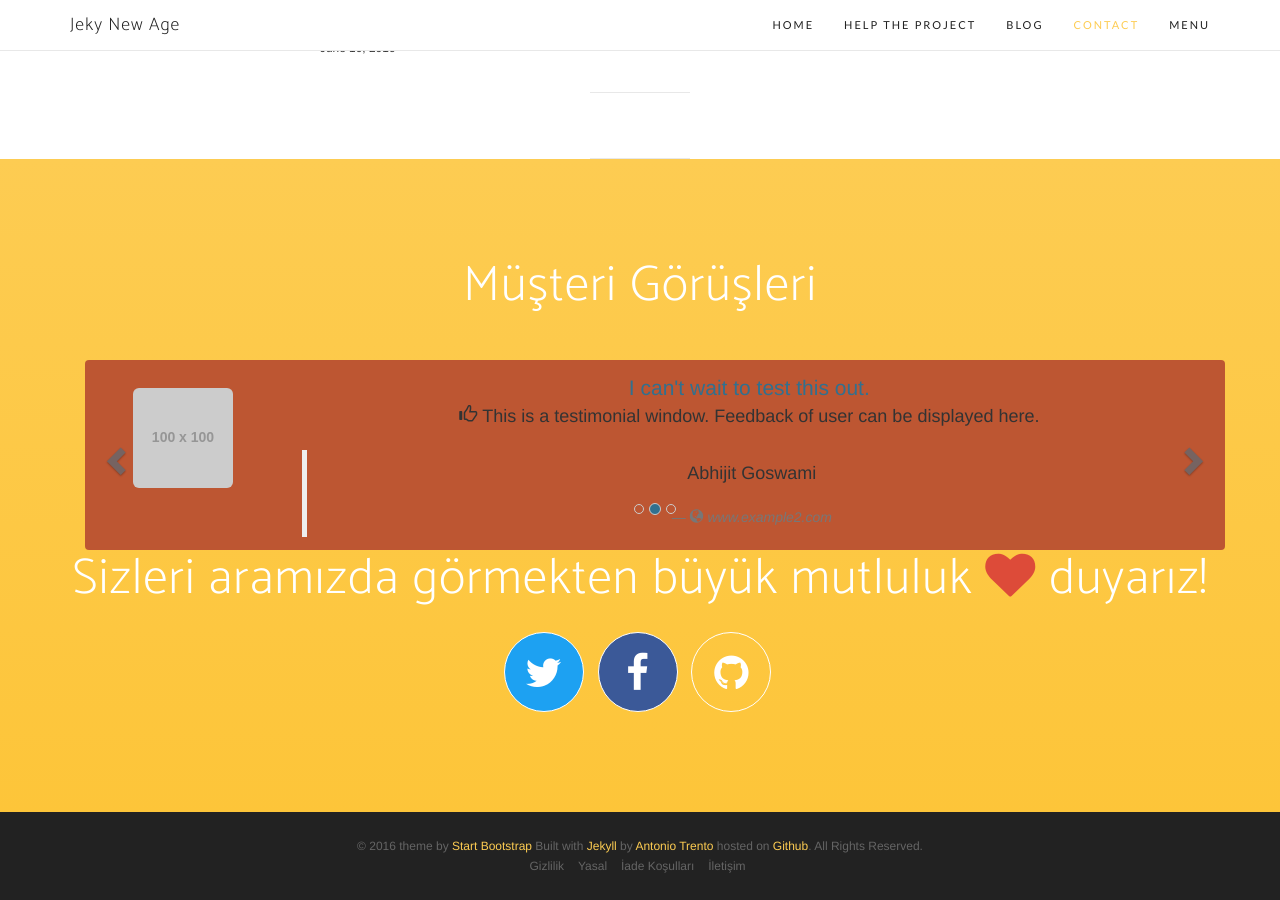
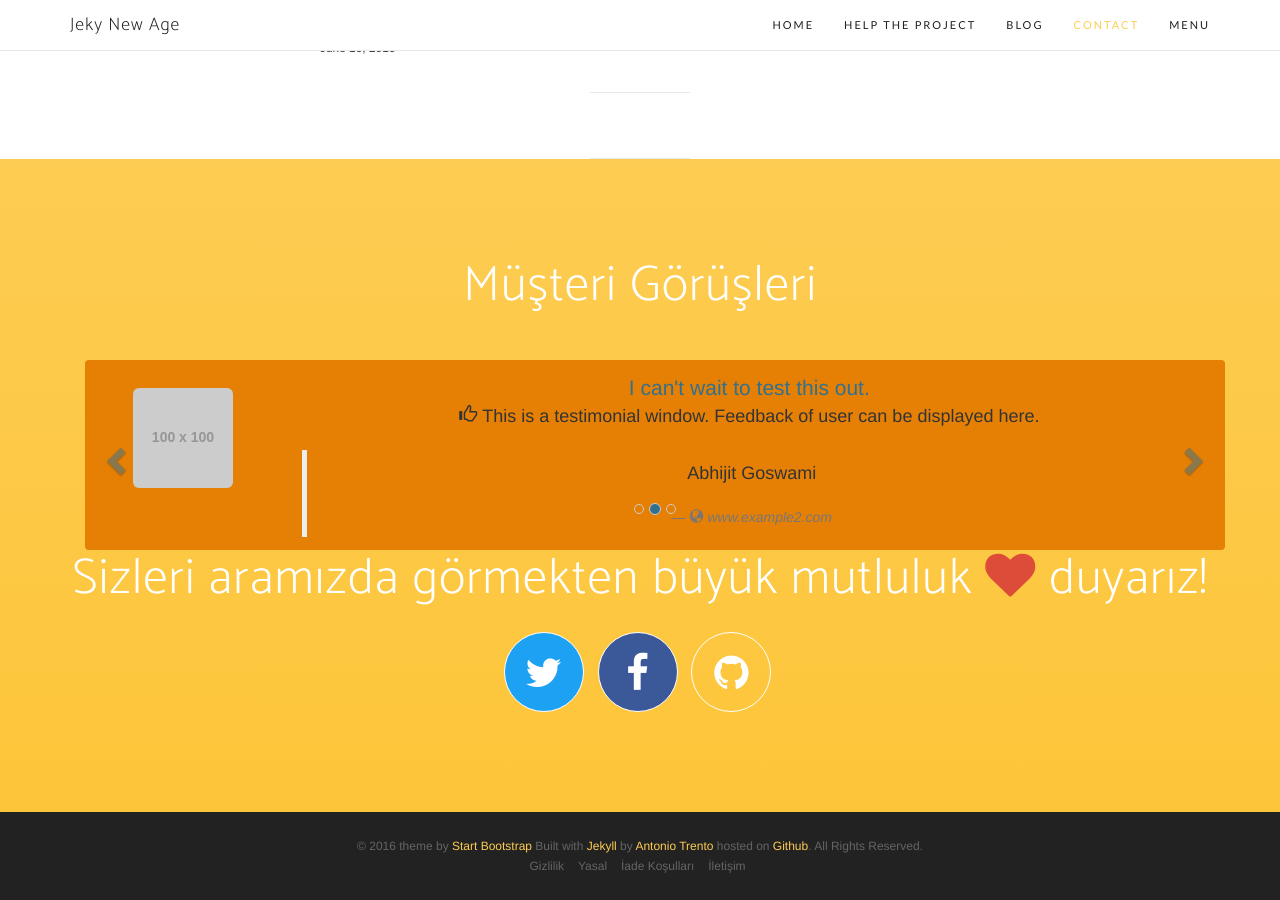
Before and after one commit to eistatistik/eistatistik.github.io, a Jekyll site: the page built from blog.html, in a window 1280 px wide and 900 px high, scrolled down 3116 px. Built offline with Jekyll 4.4.1, drawn with Linux system fonts in a browser that asks for light colours; nearby versions of some CDN libraries; some web fonts are replaced.

Commit message:
Update custome.css

```diff
--- a/css/custome.css
+++ b/css/custome.css
@@ -10,9 +10,9 @@ margin-top:20px;
 float:left;
 width:100%;
 margin-bottom:0;
-border: #BD5632;
-background: #BD5632;
-color: #111111;
+border: #E68005;
+background: #E68005;
+color: #614D35;
 }
 
 .adjust2 {
```
